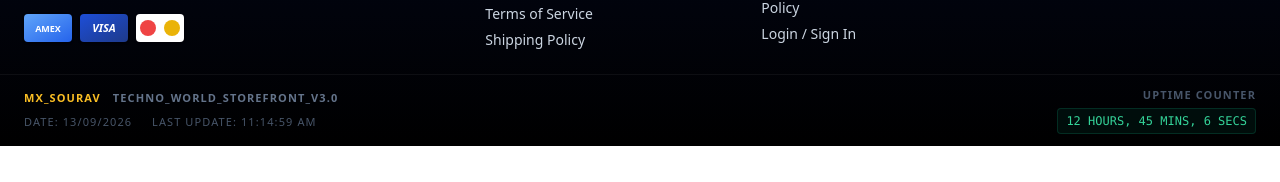
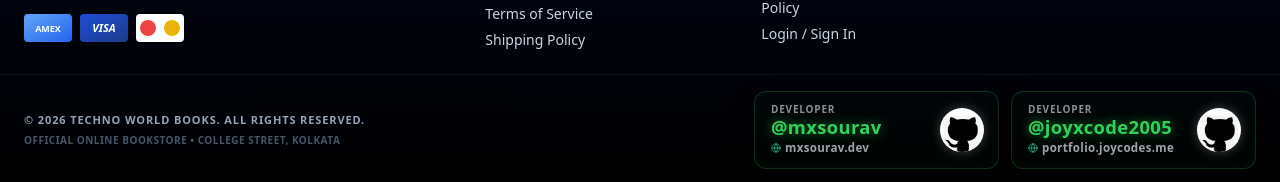
Before and after one commit to mxsourav/techno-world-books, a React (Vite) app in the folder app/: page /about in a window 1280 px wide. Shown: the part 3048-3230 px from the top of the page. Before the commit the page ends 3194 px from the top, so only its background shows below. Built offline with nearby package versions, Linux system fonts and the light colour scheme; no server answers.

Commit message:
feat(footer): replace uptime strip with AquaNexus-style developer cards for @mxsourav and @joyxcode2005

```diff
--- a/app/src/components/Footer.tsx
+++ b/app/src/components/Footer.tsx
@@ -1,4 +1,3 @@
-import { useEffect, useState } from 'react';
 import { Link, useNavigate } from 'react-router';
 import { MapPin, Phone, Globe, Camera } from 'lucide-react';
 import { useStore } from '@/store/StoreContext';
@@ -6,11 +5,25 @@ import { useAuthStore } from '@/store/AuthStore';
 import { toast } from 'sonner';
 import { CmsText } from '@/components/common/CmsText';
 
+const DEVELOPERS = [
+  {
+    handle: '@mxsourav',
+    githubUrl: 'https://github.com/mxsourav',
+    portfolioLabel: 'mxsourav.dev',
+    portfolioUrl: 'https://mxsourav.dev',
+  },
+  {
+    handle: '@joyxcode2005',
+    githubUrl: 'https://github.com/joyxcode2005',
+    portfolioLabel: 'portfolio.joycodes.me',
+    portfolioUrl: 'https://portfolio.joycodes.me',
+  },
+];
+
 export default function Footer() {
   const { user, logout: storeLogout } = useStore();
   const { logout: authLogout } = useAuthStore();
   const navigate = useNavigate();
-  const [uptime, setUptime] = useState('');
 
   const handleLogout = () => {
     storeLogout();
@@ -19,31 +32,86 @@ export default function Footer() {
     navigate('/');
   };
 
-  // Use today's date minus 12 hours so it starts showing hours/mins/secs
-  // then rolls over to days organically as time passes.
-  const [buildTime] = useState(() => new Date(Date.now() - (12 * 60 * 60 * 1000 + 45 * 60 * 1000)).getTime());
-
-  useEffect(() => {
-    const timer = setInterval(() => {
-      const diff = Date.now() - buildTime;
-      const d = Math.floor(diff / (1000 * 60 * 60 * 24));
-      const h = Math.floor((diff / (1000 * 60 * 60)) % 24);
-      const m = Math.floor((diff / 1000 / 60) % 60);
-      const s = Math.floor((diff / 1000) % 60);
-
-      let out = '';
-      if (d > 0) out += `${d} days, `;
-      out += `${h} hours, ${m} mins, ${s} secs`;
-      setUptime(out);
-    }, 1000);
-    return () => clearInterval(timer);
-  }, [buildTime]);
-
-  const todayStr = new Date().toLocaleDateString('en-GB'); // DD/MM/YYYY
-  const timeStr = new Date(buildTime).toLocaleTimeString('en-US');
-
   return (
     <footer className="mt-8 bg-gradient-to-b from-slate-950 to-black text-slate-300">
+      <style>{`
+        .tw-dev-box {
+          display: flex;
+          align-items: center;
+          justify-content: flex-start;
+          padding: 12px 16px;
+          padding-right: 68px;
+          min-height: 76px;
+          min-width: 245px;
+          border-radius: 12px;
+          background: rgba(48, 209, 88, 0.02);
+          border: 1px solid rgba(48, 209, 88, 0.22);
+          position: relative;
+          box-shadow: 0 4px 20px rgba(0, 0, 0, 0.25), inset 0 0 12px rgba(48, 209, 88, 0.05);
+          transition: all 0.3s cubic-bezier(0.16, 1, 0.3, 1);
+        }
+        .tw-dev-box:hover {
+          border-color: rgba(48, 209, 88, 0.45);
+          background: rgba(48, 209, 88, 0.05);
+          box-shadow: 0 8px 24px rgba(48, 209, 88, 0.15), inset 0 0 16px rgba(48, 209, 88, 0.08);
+          transform: translateY(-1px);
+        }
+        .tw-dev-handle {
+          font-size: 1.15rem;
+          font-weight: 800;
+          color: #30d158;
+          text-decoration: none;
+          letter-spacing: 0.02em;
+          text-shadow: 0 0 12px rgba(48, 209, 88, 0.65);
+          line-height: 1.15;
+          transition: color 0.3s ease, text-shadow 0.3s ease;
+        }
+        .tw-dev-handle:hover {
+          color: #ffffff;
+          text-shadow: 0 0 20px rgba(48, 209, 88, 0.85);
+        }
+        .tw-dev-portfolio {
+          font-size: 0.72rem;
+          font-weight: 600;
+          color: #a1a1aa;
+          text-decoration: none;
+          letter-spacing: 0.03em;
+          transition: color 0.25s ease;
+          display: inline-flex;
+          align-items: center;
+          gap: 4px;
+        }
+        .tw-dev-portfolio:hover {
+          color: #30d158;
+        }
+        .tw-github-badge {
+          position: absolute;
+          right: 14px;
+          top: 50%;
+          transform: translateY(-50%);
+          width: 44px;
+          height: 44px;
+          border-radius: 50%;
+          background: #ffffff;
+          display: flex;
+          align-items: flex-end;
+          justify-content: center;
+          box-shadow: 0 0 12px rgba(255, 255, 255, 0.25);
+          transition: all 0.3s cubic-bezier(0.16, 1, 0.3, 1);
+          overflow: hidden;
+        }
+        .tw-github-badge img {
+          width: 38px;
+          height: 38px;
+          object-fit: contain;
+          margin-bottom: -2px;
+        }
+        .tw-github-badge:hover {
+          transform: translateY(-50%) scale(1.08);
+          box-shadow: 0 0 18px rgba(255, 255, 255, 0.45);
+        }
+      `}</style>
+
       <div className="mx-auto grid max-w-7xl grid-cols-1 gap-8 px-3 sm:px-6 py-6 md:grid-cols-12 md:gap-8">
 
         {/* Col 1: Address (Takes more space) */}
@@ -124,23 +192,54 @@ export default function Footer() {
 
       </div>
 
-      {/* Developer Strip with Live Counter */}
-      <div className="border-t border-white/5">
-        <div className="mx-auto max-w-7xl px-3 sm:px-6 py-3 text-[11px] font-bold tracking-widest text-slate-500 uppercase flex flex-col sm:flex-row items-start sm:items-center justify-between gap-4">
-          <div className="flex flex-col gap-2">
-            <p>
-              <a href="https://github.com/mxsourav" target="_blank" rel="noreferrer" className="text-amber-400 hover:text-amber-300 transition-colors">mx_sourav</a>
-              <span className="ml-3">TECHNO_WORLD_STOREFRONT_V3.0</span>
-            </p>
-            <p className="text-slate-600 font-medium">
-              DATE: {todayStr} &nbsp;&nbsp;&nbsp; LAST UPDATE: {timeStr}
-            </p>
+      {/* Developer Credits Strip (AquaNexus Server Style) */}
+      <div className="border-t border-white/[0.06]">
+        <div className="mx-auto max-w-7xl px-3 sm:px-6 py-4 flex flex-col lg:flex-row items-center justify-between gap-4">
+          <div className="flex flex-col items-center lg:items-start gap-1 text-center lg:text-left">
+            <span className="text-[11px] font-bold tracking-[0.08em] text-slate-400 uppercase">
+              © {new Date().getFullYear()} Techno World Books. All rights reserved.
+            </span>
+            <span className="text-[10px] font-semibold tracking-wider text-slate-600 uppercase">
+              Official Online Bookstore • College Street, Kolkata
+            </span>
           </div>
-          <div className="text-right flex flex-col items-end gap-1">
-            <p className="text-slate-600">UPTIME COUNTER</p>
-            <p className="text-emerald-400 font-mono tracking-normal text-xs font-medium bg-emerald-950/30 px-2 py-1 rounded border border-emerald-900/50">
-              {uptime}
-            </p>
+
+          <div className="flex flex-col sm:flex-row items-center gap-3 w-full sm:w-auto justify-center">
+            {DEVELOPERS.map((dev) => (
+              <div key={dev.handle} className="tw-dev-box w-full sm:w-auto">
+                <div className="flex flex-col items-start justify-center gap-0.5 w-full">
+                  <span className="text-[10px] font-bold tracking-[0.08em] text-[#8e8e93] uppercase leading-none">
+                    DEVELOPER
+                  </span>
+                  <a
+                    href={dev.githubUrl}
+                    target="_blank"
+                    rel="noreferrer"
+                    className="tw-dev-handle"
+                  >
+                    {dev.handle}
+                  </a>
+                  <a
+                    href={dev.portfolioUrl}
+                    target="_blank"
+                    rel="noreferrer"
+                    className="tw-dev-portfolio"
+                  >
+                    <Globe className="h-2.5 w-2.5 text-emerald-400/80" />
+                    {dev.portfolioLabel}
+                  </a>
+                </div>
+                <a
+                  href={dev.githubUrl}
+                  target="_blank"
+                  rel="noreferrer"
+                  aria-label={`${dev.handle} GitHub`}
+                  className="tw-github-badge"
+                >
+                  <img src="/github-logo.png" alt="GitHub" />
+                </a>
+              </div>
+            ))}
           </div>
         </div>
       </div>
```
Also changed, not shown: app/public/github-logo.png (added), 1 other file (tests, documents, lock files or other folders).
